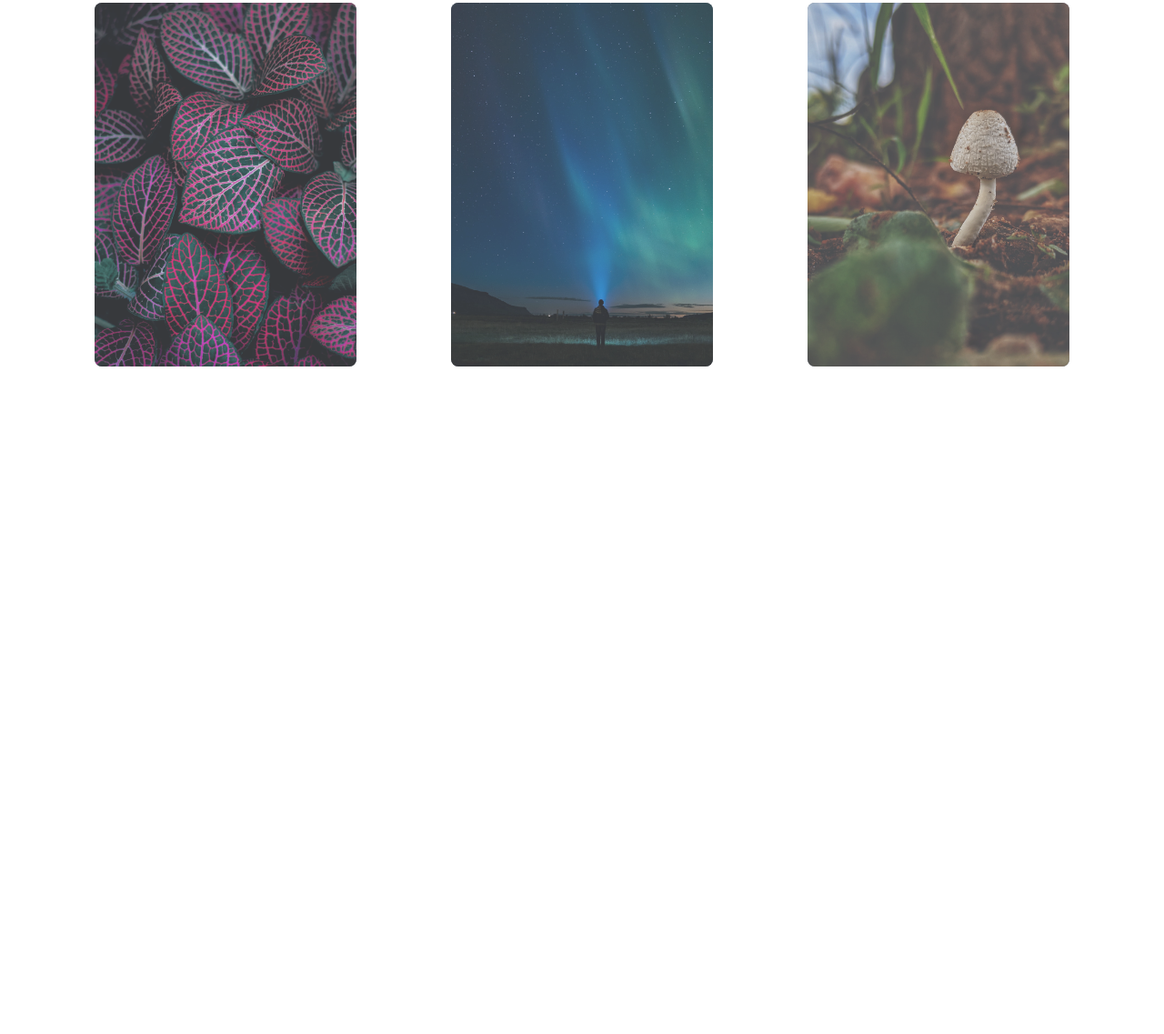
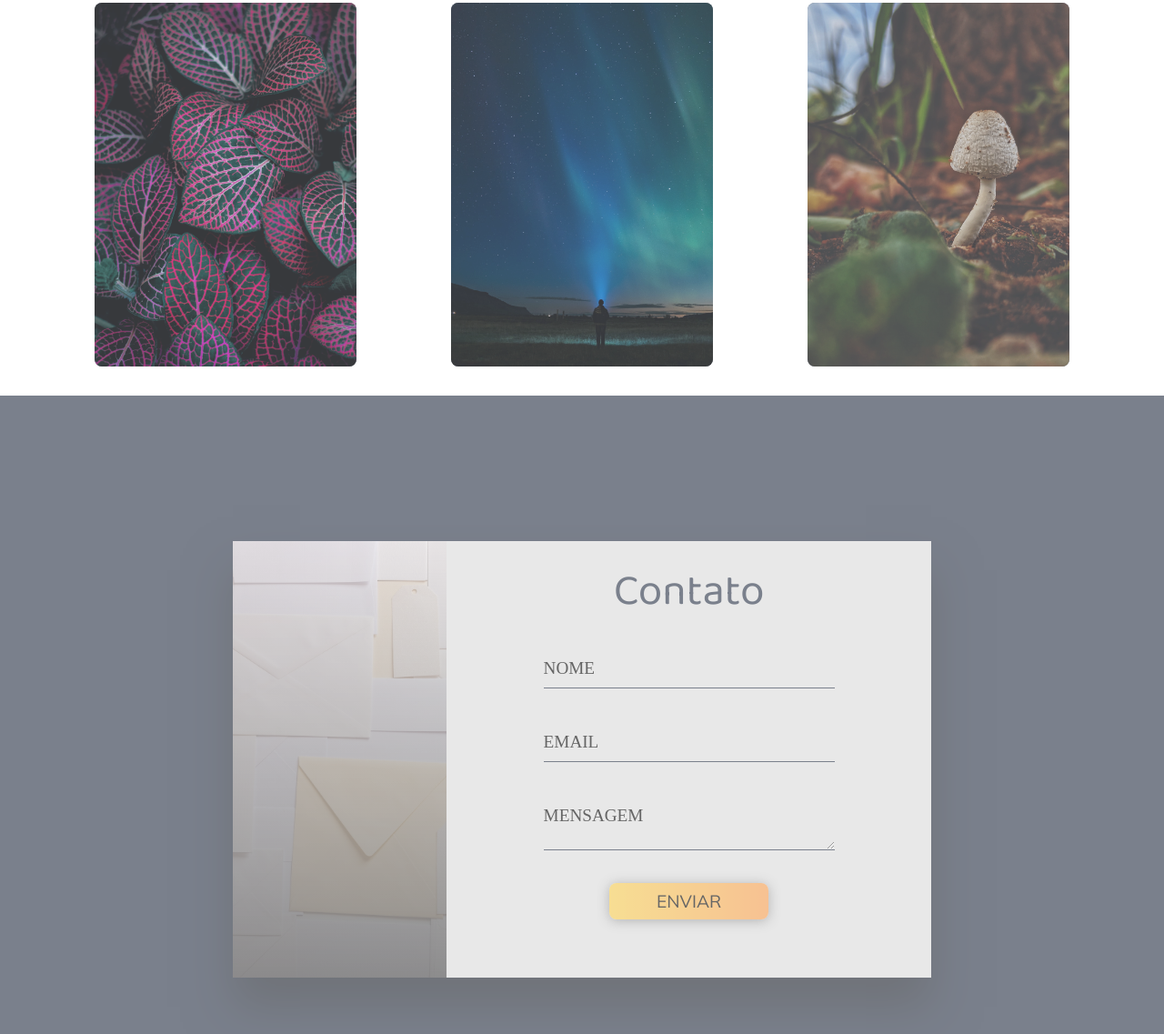
Before and after one commit to gabidipaolla/portifolio, a plain HTML site: page index.html in a window 1280 px wide. Shown: the part 1677-2814 px from the top of the page at 91% size. Before the commit the page ends 2112 px from the top, so only its background shows below. Drawn offline with Linux system fonts and the light colour scheme.

Commit message:
:package: formulário contato

```diff
--- a/index.html
+++ b/index.html
@@ -110,7 +110,7 @@
                 </div>
               </div>
               <div class="conhecimentos-img-wrapper">
-                <img src="images/conhecimentos.png" alt="imagem conhecimento">
+                <img src="images/conhecimento.jpg" alt="imagem conhecimento">
               </div>
             </div>
           </section>
@@ -156,6 +156,29 @@
             </div>
 
           </section>
+          <section class="sessao-contato">
+              <div class="contato-wrapper">
+                  <div class="contato-left"></div>
+                  <div class="contato-right">
+                  <h1>Contato</h1>
+                  <form>
+                      <div class="input-group">
+                          <input type="text" class="field" id="nome">
+                          <label for="nome" class="field-label">Nome</label>
+                      </div>
+                      <div class="input-group">
+                          <input type="text" class="field" id="email">
+                          <label for="email" class="field-label">Email</label>
+                      </div>
+                      <div class="input-group">
+                          <textarea  class="field" id="mensagem"></textarea>
+                          <label for="mensagem" class="field-label">Mensagem</label>
+                      </div>
+                      <button type="submit" class="btn btn-submit">Enviar</button>
+                  </form>
+                </div>
+              </div>
+          </section>
     </div>
 </body>
 <script src="script.js"></script>
--- a/script.js
+++ b/script.js
@@ -1,3 +1,3 @@
-document.querySelector(".hamburguer").addEventListener("click",()=>
+document.querySelector(".hamburguer").addEventListener("click", () =>
     document.querySelector(".container").classList.toggle("show-menu")
-    );
+);
--- a/style.css
+++ b/style.css
@@ -333,10 +333,7 @@ header{
     width: 80%;
     margin-bottom: 1rem;
 }
-
-  .card-info button {
-    width: 8rem;
-    height: 2.5rem;
+.btn{
     background: #F2994A;
     background: -webkit-linear-gradient(to right, #F2C94C, #F2994A);
     background: linear-gradient(to right, #F2C94C, #F2994A);
@@ -345,6 +342,12 @@ header{
     border-radius: 0.5rem;
     border: none;
     box-shadow: 0 0.1rem 0.8rem rgba(0, 0, 0, 0.4);
+    border-radius: 0.5rem;
+}
+  .card-info button {
+    width: 8rem;
+    height: 2.5rem;
+
   }
 
   .card:hover .card-info {
@@ -352,3 +355,82 @@ header{
     opacity: 1;
     visibility: visible;
   }
+
+  .sessao-contato{
+      width: 100%;
+      height: 100vh;
+      background-color: #222c40;
+      opacity: 0.6;
+      display: flex;
+      align-items: center;
+      justify-content: center;
+  }
+  .contato-wrapper {
+    width: 60%;
+    height: 30rem;
+    display: flex;
+    box-shadow: 0 2rem 3rem rgba(0, 0, 0, 0.5);
+  }
+  .contato-left {
+    width: 35%;
+    background: linear-gradient(rgba(220, 220, 220, 0.4), rgba(28, 28, 28, 0.8)),
+      url(images/contact.jpg);
+    background-size: cover;
+  }
+  .contato-right {
+    width: 65%;
+    background-color: #d9d9d9;
+    padding: 1rem 3rem 3rem 3rem;
+  }
+  .sessao-contato h1 {
+    width: 100%;
+    text-align: center;
+    font-family: var(--font-primary);
+    color: #222c40;
+    font-size: 3rem;
+    font-weight: lighter;
+  }
+  .sessao-contato form{
+      width: 100%;
+      display: flex;
+      flex-direction: column;
+      align-items: center;
+  }
+  .input-group{
+      position: relative;
+  }
+  .field{
+      background: transparent;
+      border: none;
+      width: 20rem;
+      font-size: 1.5rem;
+      font-family: var(--font-secondry);
+      border-bottom: 1px solid #222c40;
+      height: 3rem;
+      outline: none;
+      margin: 1rem 0;
+
+  }
+  .input-group textarea{
+      padding-top: 1rem;
+      max-width: 25rem;
+      max-height: 3rem;
+  }
+  .field-label{
+      position: absolute;
+      left: 0;
+      top: 2rem;
+      font-size: 1.2rem;
+      font-family: var(--font-secondry);
+      text-transform: uppercase;
+  }
+  .field:focus ~ label {
+        top: 0;
+        font-size: 0.7rem;
+  }
+.btn-submit{
+    width: 40%;
+    text-transform: uppercase;
+    height: 2.5rem;
+    font-size: 1.2rem;
+    margin-top: 1rem;
```
Also changed, not shown: images/conhecimento.jpg (added), images/contact.jpg (added).
